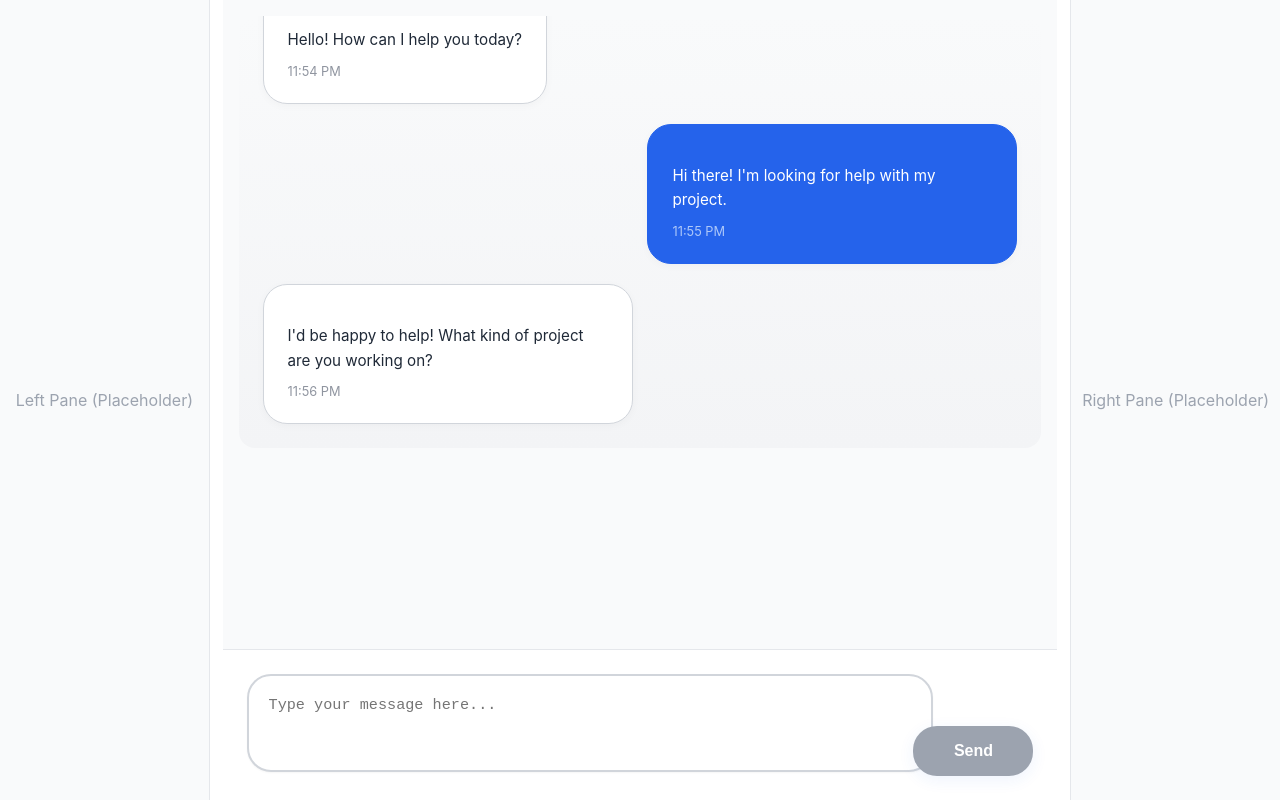
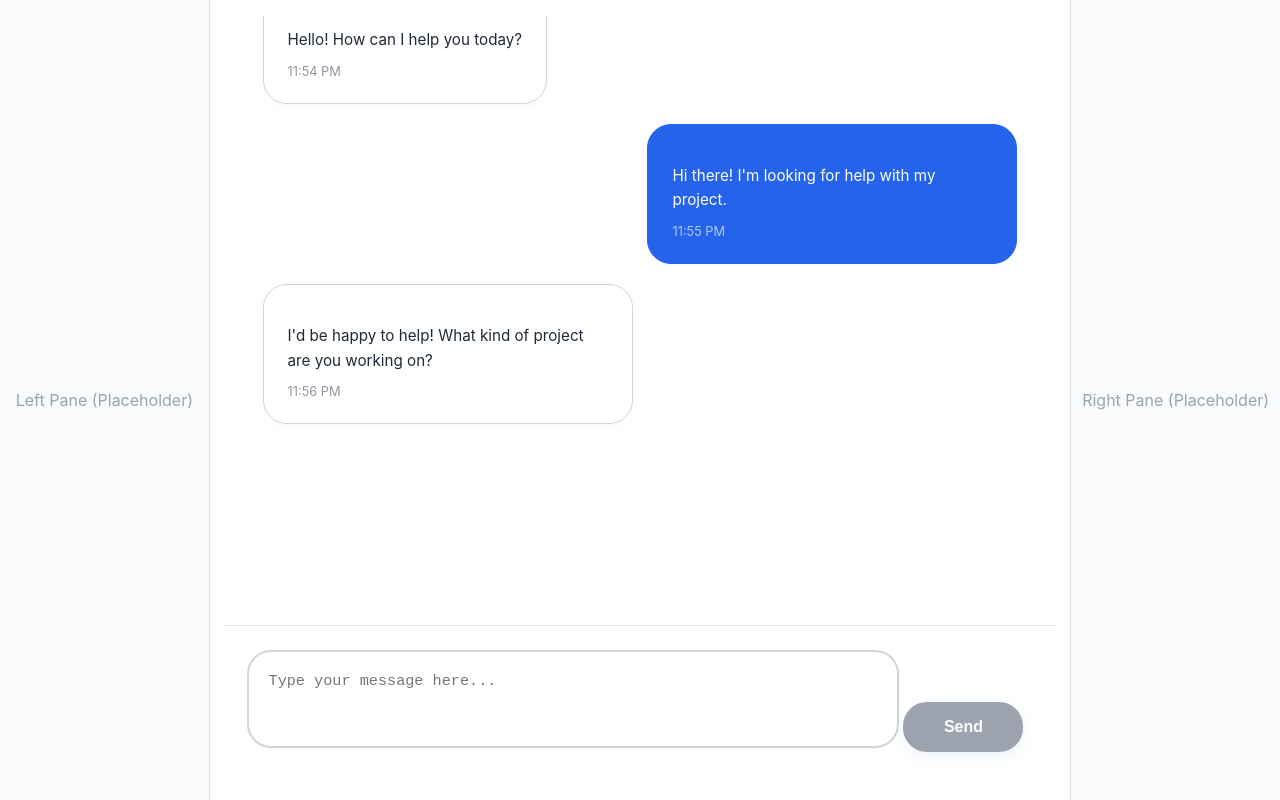
Before and after one commit to KelvinJRosado/llm-ui, a Vue app: page / in a window 1280 px wide. Built offline with nearby package versions, Linux system fonts and the light colour scheme.

Commit message:
style: unify component backgrounds and enhance spacing for improved layout

```diff
--- a/src/components/CenterPane.vue
+++ b/src/components/CenterPane.vue
@@ -75,7 +75,7 @@ const handleSendMessage = (message: string): void => {
   flex-direction: column;
   height: 100%;
   width: 100%;
-  background: #f9fafb;
+  /* Remove background for unified look */
   margin-left: 1%;
   margin-right: 1%;
 }
@@ -85,5 +85,7 @@ const handleSendMessage = (message: string): void => {
 }
 .center-pane-input {
   flex-shrink: 0;
+  padding-bottom: 1.5rem; /* Add padding to separate input from bottom */
+  padding-top: 0.5rem; /* Add padding to separate from chat history */
 }
 </style>
--- a/src/components/ChatHistory.vue
+++ b/src/components/ChatHistory.vue
@@ -101,8 +101,7 @@ export type { ChatMessage };
   height: 100%;
   max-height: 24rem;
   overflow-y: auto;
-  background: linear-gradient(to bottom, #f9fafb 0%, #f3f4f6 100%);
-  border-radius: 1rem;
+  /* Remove background and border-radius for unified look */
   padding: 1.5rem;
   gap: 1.25rem;
   scrollbar-width: thin;
--- a/src/components/UserInputPanel.vue
+++ b/src/components/UserInputPanel.vue
@@ -96,7 +96,7 @@ const resetTextareaHeight = async (): Promise<void> => {
 .user-input-panel {
   display: flex;
   align-items: flex-end;
-  gap: 1.5rem;
+  gap: 2.5rem; /* Increased gap for more space */
   padding: 1.5rem;
   background: #fff;
   border-top: 1px solid #e5e7eb;
@@ -104,6 +104,7 @@ const resetTextareaHeight = async (): Promise<void> => {
 .user-input-textarea-wrapper {
   flex: 1 1 0%;
   min-width: 0;
+  margin-right: 0.5rem; /* Add margin to further separate from button */
 }
 .user-input-textarea {
   width: 100%;
@@ -122,6 +123,7 @@ const resetTextareaHeight = async (): Promise<void> => {
 }
 .user-input-send-wrapper {
   flex-shrink: 0;
+  min-width: 130px; /* Ensure button never overlaps textarea */
 }
 .user-input-send-btn {
   padding: 1rem 2rem;
```
